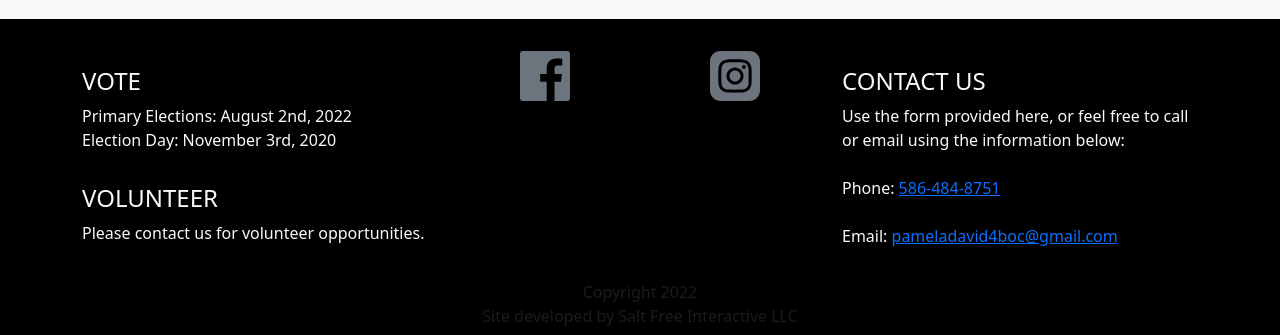
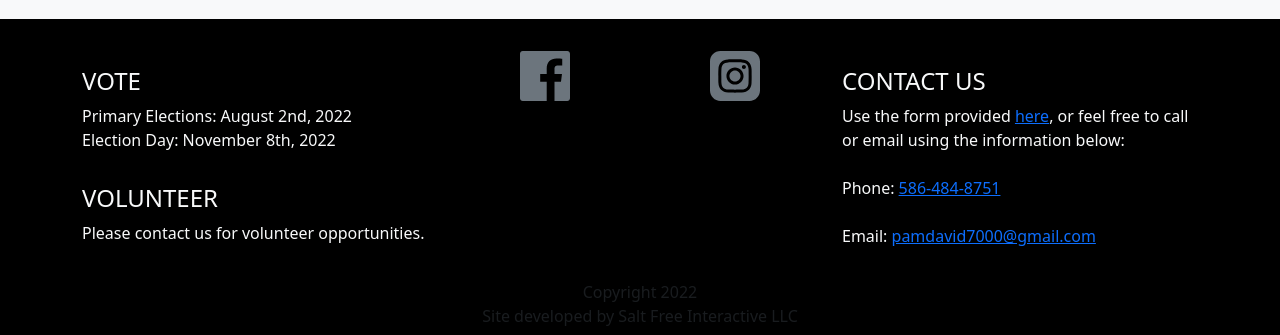
Before and after one commit to rsoulard/pameladavid-site, a Jekyll site: the page built from index.html, in a window 1280 px wide and 900 px high, scrolled down 2076 px. Shown: the part 556-891 px from the top of the window. Built offline with Jekyll 4.4.1, drawn with Linux system fonts in a browser that asks for light colours.

Commit message:
Updated footer

```diff
--- a/_includes/footer.html
+++ b/_includes/footer.html
@@ -13,7 +13,7 @@
                     <h4 class="text-light">VOTE</h4>
                     <span class="text-light">Primary Elections: August 2nd, 2022</span>
                     <br>
-                    <span class="text-light">Election Day: November 3rd, 2020</span>
+                    <span class="text-light">Election Day: November 8th, 2022</span>
                 </div>
                 <div class="py-3">
                     <h4 class="text-light">VOLUNTEER</h4>
@@ -39,7 +39,7 @@
             <div class="col-md order-sm-2 order-md-3">
                 <div class="py-3">
                     <h4 class="text-light">CONTACT US</h4>
-                    <span class="text-light">Use the form provided <a [routerLink]="['/contact']">here</a>, or feel free
+                    <span class="text-light">Use the form provided <a href="/contact">here</a>, or feel free
                         to call or email using the information below:</span>
                     <br>
                     <br>
@@ -47,7 +47,7 @@
                     <br>
                     <br>
                     <span class="text-light">Email: <a
-                            href="mailto:pameladavid4boc@gmail.com">pameladavid4boc@gmail.com</a></span>
+                            href="mailto:pamdavid7000@gmail.com">pamdavid7000@gmail.com</a></span>
                 </div>
             </div>
         </div>
```
